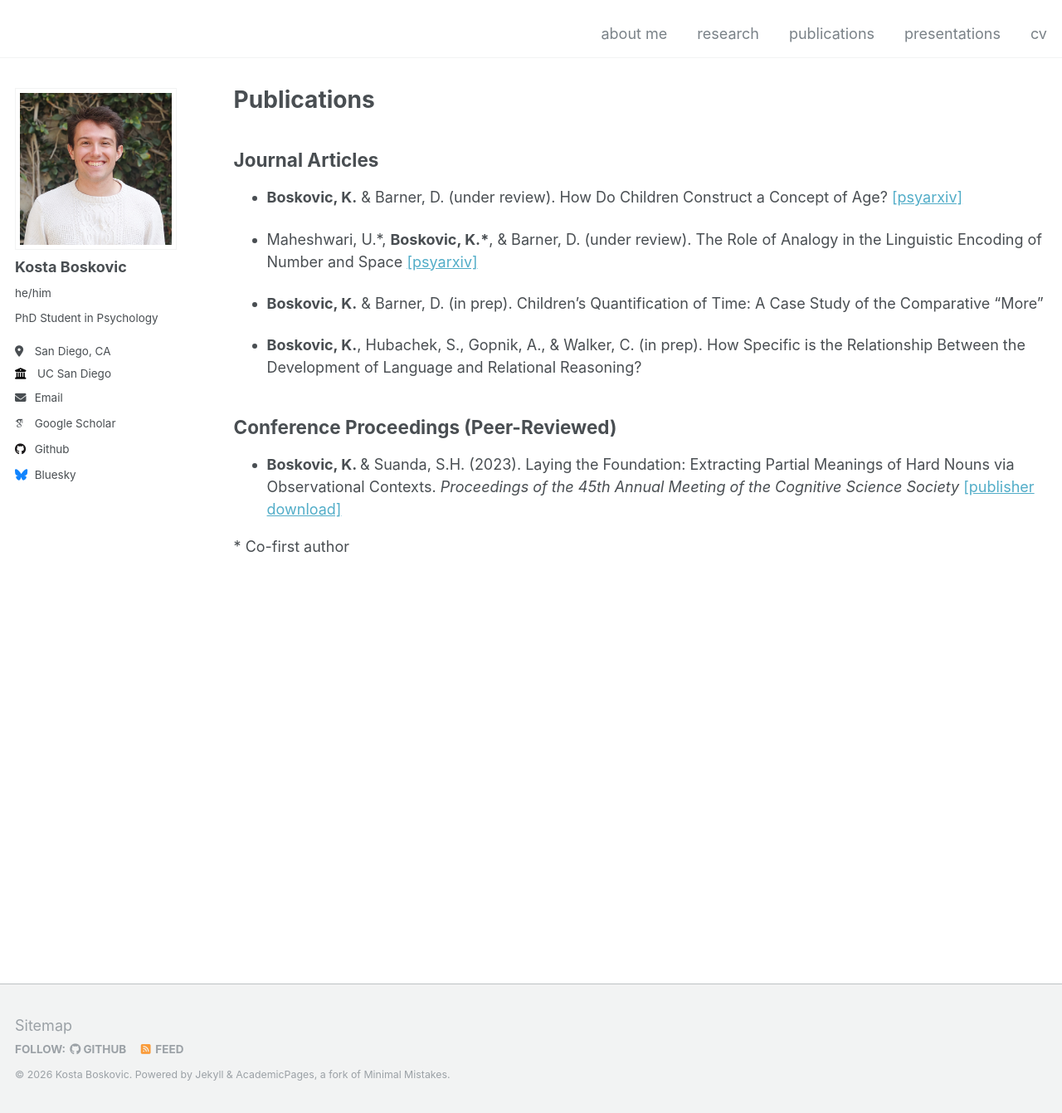
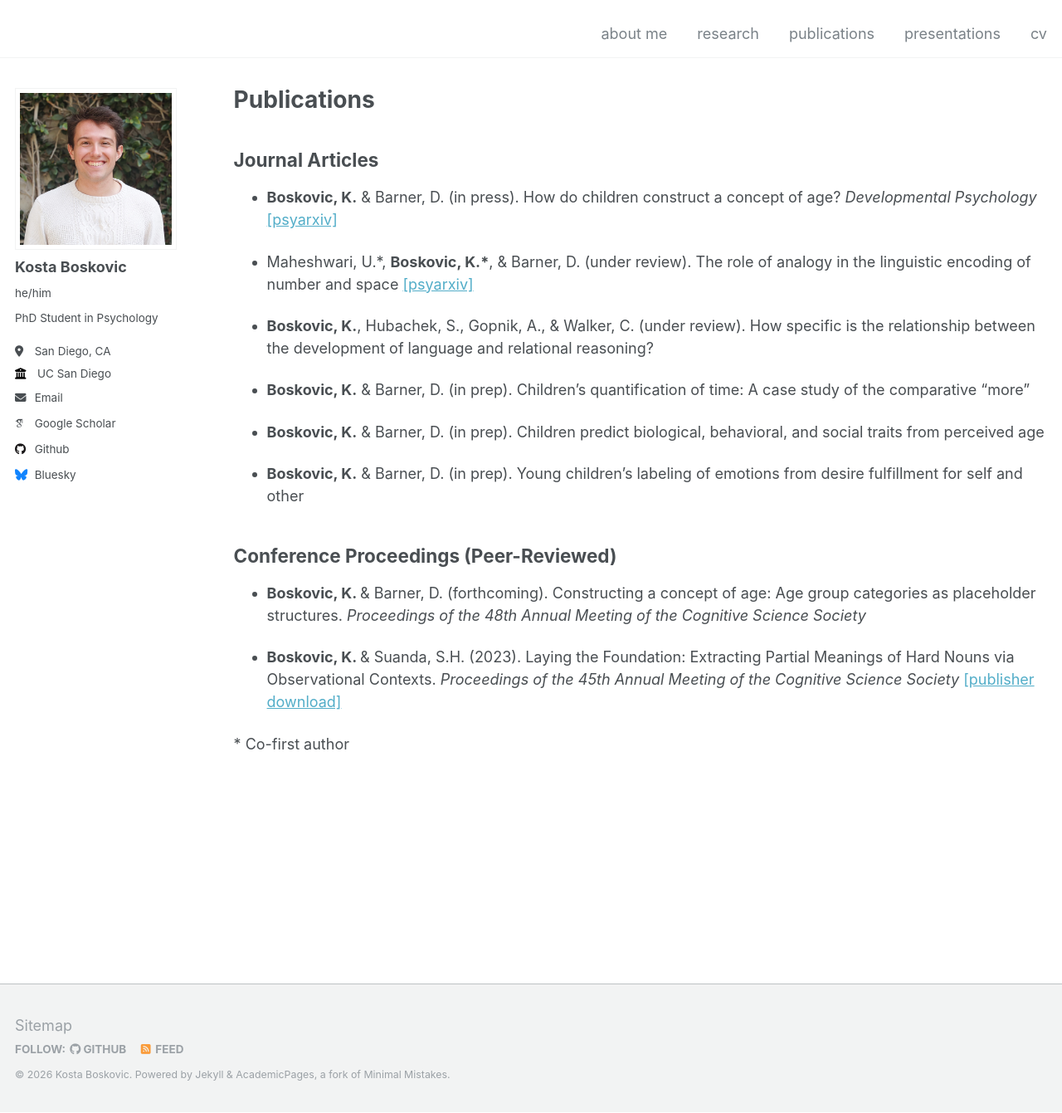
Before and after one commit to kostaboskovic/kostaboskovic.github.io, a Jekyll site: the page built from _pages/publications.md, in a window 1280 px wide and 1341 px high. Shown: the whole window at 83% size. Built offline with Jekyll 4.4.1, drawn with Linux system fonts in a browser that asks for light colours; some web fonts are replaced.

Commit message:
updated pubs

```diff
--- a/_pages/publications.md
+++ b/_pages/publications.md
@@ -7,15 +7,22 @@ author_profile: true
 
 ## Journal Articles
 
-- <b>Boskovic, K.</b> & Barner, D. (under review). How Do Children Construct a Concept of Age? <a href="https://osf.io/preprints/psyarxiv/gvb46_v1" target="_blank">[psyarxiv]</a>
+- <b>Boskovic, K.</b> & Barner, D. (in press). How do children construct a concept of age? *Developmental Psychology* <a href="https://osf.io/preprints/psyarxiv/gvb46_v1" target="_blank">[psyarxiv]</a>
 
-- Maheshwari, U.&#42;, <b>Boskovic, K.&#42;</b>, & Barner, D. (under review). The Role of Analogy in the Linguistic Encoding of Number and Space <a href="https://osf.io/preprints/psyarxiv/ucxra_v1" target="_blank">[psyarxiv]</a>
+- Maheshwari, U.&#42;, <b>Boskovic, K.&#42;</b>, & Barner, D. (under review). The role of analogy in the linguistic encoding of number and space <a href="https://osf.io/preprints/psyarxiv/ucxra_v1" target="_blank">[psyarxiv]</a>
 
-- <b>Boskovic, K.</b> & Barner, D. (in prep). Children's Quantification of Time: A Case Study of the Comparative "More"
+- <b>Boskovic, K.</b>, Hubachek, S., Gopnik, A., & Walker, C. (under review). How specific is the relationship between the development of language and relational reasoning?
 
-- <b>Boskovic, K.</b>, Hubachek, S., Gopnik, A., & Walker, C. (in prep). How Specific is the Relationship Between the Development of Language and Relational Reasoning?
+- <b>Boskovic, K.</b> & Barner, D. (in prep). Children's quantification of time: A case study of the comparative "more"
+
+- <b>Boskovic, K.</b> & Barner, D. (in prep). Children predict biological, behavioral, and social traits from perceived age
+
+- <b>Boskovic, K.</b> & Barner, D. (in prep). Young children’s labeling of emotions from desire fulfillment for self and other
+
 
 ## Conference Proceedings (Peer-Reviewed)
+
+- <b>Boskovic, K. </b> & Barner, D. (forthcoming). Constructing a concept of age: Age group categories as placeholder structures. *Proceedings of the 48th Annual Meeting of the Cognitive Science Society*
 
 - <b>Boskovic, K. </b> & Suanda, S.H. (2023). Laying the Foundation: Extracting Partial Meanings of Hard Nouns via Observational Contexts. *Proceedings of the 45th Annual Meeting of the Cognitive Science Society* <a href="https://escholarship.org/uc/item/6f88f9nz" target="_blank">[publisher download]</a>
 
```
Also changed, not shown: _pages/about.md (+1 -1 lines).
